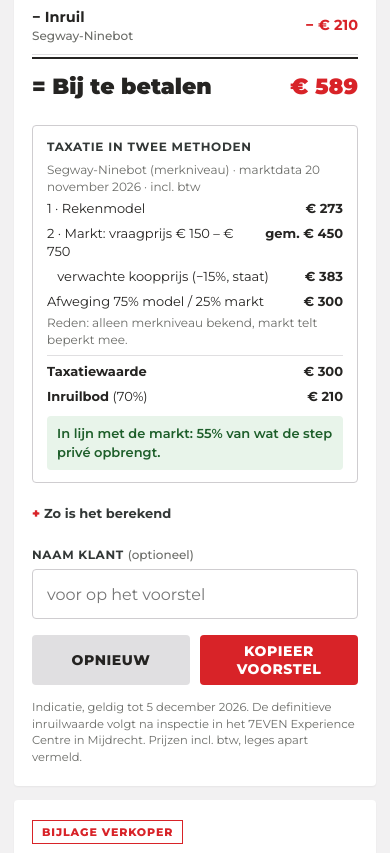
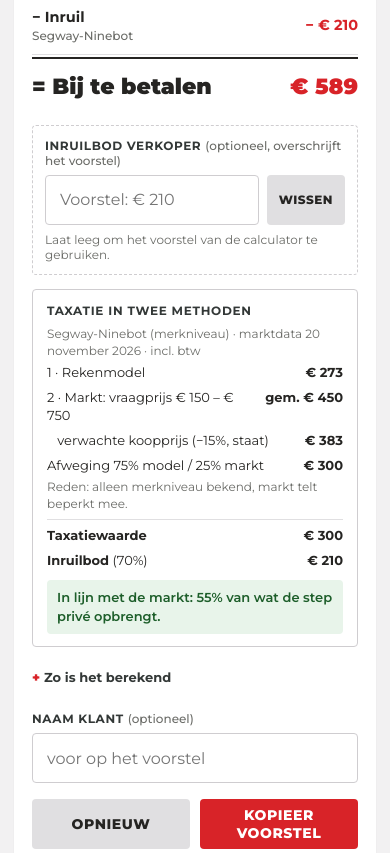
Before and after one commit to logmein-mm/7even, a plain HTML site: page index.html in a window 390 px wide. Shown: the part 2500-3353 px from the top of the page. Drawn offline with Linux system fonts and the light colour scheme.

Commit message:
Verkoper kan inruilvoorstel overschrijven met eigen bod (#14)
Claude-Session: https://claude.ai/code/session_01EAeADpNYHdPNGJec6zAyjJ

Co-authored-by: Claude <noreply@anthropic.com>

```diff
--- a/index.html
+++ b/index.html
@@ -82,6 +82,11 @@ input:focus,select:focus{border-color:var(--red)}
 .mkt div span:last-child{font-weight:700;white-space:nowrap}
 .mkt .verdict{display:block;margin-top:8px;padding:8px 10px;border-radius:4px;font-weight:600}
 .mkt .ok{background:#e8f4ea;color:#1d5e2a}.mkt .lo{background:#fff4e0;color:#7a4b00}.mkt .hi{background:#fbe9ea;color:#8f1d22}
+.ovr{margin-top:14px;padding:12px;border:1.5px dashed var(--line);border-radius:4px}
+.ovr.on{border-color:var(--red);background:#fdf3f3}
+.ovr .row{display:flex;gap:8px}.ovr .row input{flex:1}
+.ovr .row button{height:50px;padding:0 12px;font-size:12px;white-space:nowrap}
+.ovr p{font-size:12px;color:var(--mid);margin:7px 0 0}.ovr.on p{color:#8f1d22;font-weight:600}
 .mkt .muted{color:var(--mid);font-size:12px}
 .legesIn input{height:42px;text-align:right;padding-right:10px;font-weight:600}
 .eq .line.vkp{font-weight:800;font-size:16px;border-top:1.5px solid var(--ink);border-bottom:1.5px solid var(--ink);background:var(--grey2);padding-left:8px;padding-right:8px}
@@ -245,6 +250,9 @@ details[open] summary::before{content:"– "}
       <div class="line tot"><span id="rPayLbl">= Bij te betalen</span><span id="rPay">€ 799</span></div>
     </div>
     <span id="rTrade" hidden></span>
+    <div class="ovr" id="ovrBox"><label class="flabel" for="ovr">Inruilbod verkoper <span style="font-weight:500;text-transform:none;letter-spacing:0;color:var(--mid)">(optioneel, overschrijft het voorstel)</span></label>
+      <div class="row"><input type="text" inputmode="decimal" id="ovr" placeholder="Voorstel: € 0" autocomplete="off"><button class="btn s" id="ovrClr" type="button">Wissen</button></div>
+      <p id="ovrNote">Laat leeg om het voorstel van de calculator te gebruiken.</p></div>
     <div class="mkt" id="mktBox"></div>
     <details id="calcBox"><summary>Zo is het berekend</summary><div class="calc" id="calc"></div></details>
     <div class="field"><label for="cust">Naam klant <span style="font-weight:500;text-transform:none;letter-spacing:0;color:var(--mid)">(optioneel)</span></label>
@@ -272,6 +280,7 @@ details[open] summary::before{content:"– "}
     <li><b>Marktvergelijking (automatisch).</b> Voor bekende merken en modellen kent de calculator de Nederlandse marktprijzen: tweedehands vraagprijzen, refurbished-prijzen en nieuwprijzen. De verwachte opbrengst is <span data-s="mktReal" data-u="%"></span> van de gemiddelde vraagprijs, gecorrigeerd voor staat en of de step rijdt. De taxatiewaarde is een afweging van twee methoden: het rekenmodel en de markt. Bij een exact herkend model telt de markt voor <span data-s="mktWeight" data-u="%"></span> mee, 10 procentpunt meer bij een smalle prijsrange en 10 minder bij een grote spreiding. Bij alleen merkniveau telt de markt voor 25% mee, bij weinig aanbod voor 40%. Daarnaast toetst de calculator het inruilbod: tussen <span data-s="bandLow" data-u="%"></span> en <span data-s="bandHigh" data-u="%"></span> van de marktopbrengst is in lijn met de markt.</li>
     <li><b>Inruilwaarde.</b> 7EVEN biedt <span data-s="trade" data-u="%"></span> van de marktwaarde. Het verschil dekt het controleren en opknappen, de garantie bij doorverkoop, de tijd tot verkoop en de marge. Afgerond naar beneden op <span data-s="round"></span>.</li>
     <li><b>Grenzen.</b> De klant krijgt altijd minimaal <span data-s="minTrade"></span>, ook als de step geen waarde heeft,. Er is geen maximum: is de inruil meer waard dan de nieuwe 7EVEN, dan ontvangt de klant het verschil.</li>
+      <li><b>Bod verkoper.</b> De verkoper kan het voorstel overschrijven met een eigen inruilbod. De calculator toont dan het verschil met het voorstel en toetst het bod aan de markt. De klant ziet alleen het uiteindelijke bod.</li>
   </ol>
   <h4>2. Waarom deze uitgangspunten</h4>
   <ul>
@@ -528,7 +537,7 @@ function bindChips(id,key){
   });
 }
 bindChips('engine','engine'); bindChips('rides','rides'); $('brand').addEventListener('change',fillModels); bindChips('maint','maint'); bindChips('cond','cond');
-['legesIn','brand','model','watt','km','ageY','ageM','charger','receipt','cust'].forEach(id=>{
+['legesIn','brand','model','watt','km','ageY','ageM','charger','receipt','cust','ovr'].forEach(id=>{
   $(id).addEventListener('input',calc); $(id).addEventListener('change',calc);
 });
 $('qMin').onclick=()=>{st.qty=Math.max(1,st.qty-1);calc();};
@@ -611,6 +620,20 @@ function calc(){
   const r = Math.max(1,S.round);
   t = Math.floor(t/r)*r;
   if(t < S.minTrade){ t = S.minTrade; rows.push([`Minimale inruilwaarde (gegarandeerd)`, eur(t)]); }
+  const tModel = t;
+  const ovRaw = ($('ovr').value||'').replace(/[€\s.]/g,'').replace(',','.');
+  const ov = ovRaw==='' ? null : parseFloat(ovRaw);
+  const overruled = ov!==null && isFinite(ov) && ov>=0;
+  $('ovr').placeholder = 'Voorstel: '+eur(tModel);
+  if(overruled){
+    t = Math.round(ov);
+    rows.push(['<b>Aangepast door verkoper</b>', '<b>'+eur(t)+'</b>']);
+    const d = t - tModel, dp = tModel ? Math.round(d/tModel*100) : 0;
+    $('ovrNote').textContent = `Voorstel calculator ${eur(tModel)} · verkoper ${eur(t)} · verschil ${d>=0?'+':'−'}${eur(Math.abs(d))} (${d>=0?'+':'−'}${Math.abs(dp)}%)` + (t<S.minTrade?` · let op: onder het minimum van ${eur(S.minTrade)}`:'');
+  } else {
+    $('ovrNote').textContent = ovRaw==='' ? 'Laat leeg om het voorstel van de calculator te gebruiken.' : 'Ongeldig bedrag, het voorstel van de calculator wordt gebruikt.';
+  }
+  $('ovrBox').classList.toggle('on', overruled);
   const prem = t>0 ? S.premium : 0;
   let box = `<h5>Taxatie in twee methoden</h5>`;
   if(rf) box += `<p class="muted">${rf.r.b.replace(/ \(.*\)/,'')} ${rf.r.m==='merkniveau'?'':rf.r.m}${rf.exact?'':' (merkniveau)'} · marktdata ${PEIL} · incl. btw</p>`;
@@ -627,10 +650,11 @@ function calc(){
     box += `<div><span>2 · Markt NL</span><span>geen data</span></div><p class="muted">Taxatie volgt volledig het rekenmodel.</p>`;
   }
   box += `<div style="border-top:1px solid var(--grey);margin-top:6px;padding-top:6px"><span><b>Taxatiewaarde</b></span><span>${eur(market)}</span></div>`;
-  box += `<div><span><b>Inruilbod</b> (${S.trade}%${capped?', begrensd':''}${t===S.minTrade?', minimum':''})</span><span>${eur(t)}</span></div>`;
+  box += `<div><span><b>${overruled?'Voorstel calculator':'Inruilbod'}</b> (${S.trade}%${tModel===S.minTrade?', minimum':''})</span><span>${eur(tModel)}</span></div>`;
+  if(overruled) box += `<div style="color:var(--red)"><span><b>Inruilbod verkoper</b></span><span>${eur(t)}</span></div>`;
   if(mk){
     const pct = mk.m2>0 ? t/mk.m2*100 : 0;
-    if(t===S.minTrade && market*S.trade/100 < S.minTrade) box += `<span class="verdict lo">Gegarandeerd minimum: de step is minder waard dan ${eur(S.minTrade)}, maar de klant krijgt dit bedrag altijd.</span>`;
+    if(!overruled && t===S.minTrade && market*S.trade/100 < S.minTrade) box += `<span class="verdict lo">Gegarandeerd minimum: de step is minder waard dan ${eur(S.minTrade)}, maar de klant krijgt dit bedrag altijd.</span>`;
     else if(capped) box += `<span class="verdict lo">Deze step is meer waard dan het maximale inruilbod. Privé brengt hij ongeveer ${eur(mk.m2)} op; de klant verkoopt hem waarschijnlijk liever zelf.</span>`;
     else if(pct < S.bandLow) box += `<span class="verdict lo">Laag t.o.v. de markt (${Math.round(pct)}% van de koopprijs). De klant kan het bod te laag vinden.</span>`;
     else if(pct > S.bandHigh) box += `<span class="verdict hi">Hoog t.o.v. de markt (${Math.round(pct)}% van de koopprijs). Weinig ruimte voor opknappen en marge.</span>`;
@@ -648,7 +672,7 @@ function calc(){
   $('rQty').textContent = st.qty>1 ? '× '+st.qty : '';
   $('rNew').textContent = eur(S.price*st.qty); $('rLeges').textContent = eurC(leges); $('rVkp').textContent = eurC(total); $('sNew').textContent = eur(S.price*st.qty); $('sVkp').textContent = eurC(total); $('bNew').textContent = eurC(total);
   const mdl = ($('model').value||'').trim();
-  $('rModel').textContent = brand[0] + (mdl?' '+mdl:'') + (watt?` · ${watt.toLocaleString('nl-NL')} W`:'');
+  $('rModel').textContent = brand[0] + (mdl?' '+mdl:'') + (watt?` · ${watt.toLocaleString('nl-NL')} W`:'') + (overruled?' · bod verkoper':'');
   $('rTrade').textContent = eur(t); $('rTrade2').textContent = '− '+eur(t);
   $('rPremRow').style.display = prem? '' : 'none'; $('rPrem').textContent = '− '+eur(prem);
   $('rPayLbl').textContent = pay<0 ? '= Klant ontvangt' : '= Bij te betalen';
@@ -681,13 +705,14 @@ $('copy').onclick = async ()=>{
   catch(e){ const ta=document.createElement('textarea'); ta.value=txt; document.body.appendChild(ta); ta.select(); try{document.execCommand('copy');toast('Voorstel gekopieerd');}catch(_){toast('Kopiëren niet gelukt');} ta.remove(); }
 };
 $('reset').onclick = ()=>{
-  ['model','watt','km','cust'].forEach(id=>$(id).value=''); fillModels();
+  ['model','watt','km','cust','ovr'].forEach(id=>$(id).value=''); fillModels();
   $('legesIn').value=S.leges; $('brand').value=DEF_BRAND; $('ageY').value=2; $('ageM').value=0;
   ['charger','receipt'].forEach(id=>$(id).checked=true);
   st.cond='good'; st.batt='ok'; st.engine='single'; st.rides='yes'; st.maint='noproof'; st.qty=1;
   [['maint','maint'],['rides','rides'],['engine','engine'],['cond','cond']].forEach(([id,k])=>[...$(id).children].forEach(c=>c.classList.toggle('on',c.dataset.v===st[k])));
   calc(); window.scrollTo({top:0,behavior:'smooth'});
 };
+$('ovrClr').onclick = ()=>{ $('ovr').value=''; calc(); };
 $('toRes').onclick = ()=> $('result').scrollIntoView({behavior:'smooth',block:'start'});
 
 // settings
```
